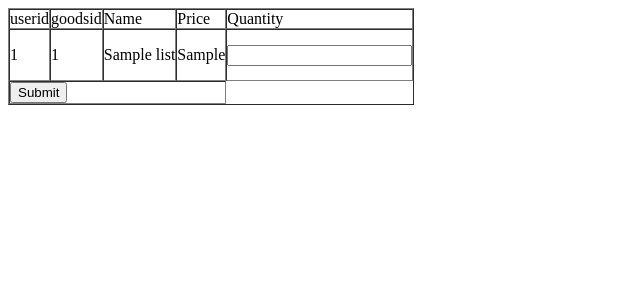
After one commit to fengjincao/shopCart, a Flask app: page /goodspage/1 in a window 1280 px wide. The commit adds this page. Shown: the top 300 px of the page, without its empty margins (0-640 px from the left). Run offline with Flask 2, Linux system fonts and the light colour scheme; a user stored in the database is signed in; tables that the repository leaves empty hold one stand-in row (values such as "Sample post").

Commit message:
第一步：完成购物车的基本逻辑

```diff
--- a/config.py
+++ b/config.py
@@ -4,7 +4,7 @@ basedir = os.path.abspath(os.path.dirname(__file__))
 
 
 SQLALCHEMY_TRACK_MODIFICATIONS = True
-
+SQLALCHEMY_ECHO = True
 SQLALCHEMY_DATABASE_URI = 'mysql+mysqldb://root:root@127.0.0.1:3306/shopcarttest?charset=utf8&use_unicode=0'
 SQLALCHEMY_MIGRATE_REPO = os.path.join(basedir, 'db_repository')
 
--- a/server/models.py
+++ b/server/models.py
@@ -1,4 +1,6 @@
 from server import db
+from sqlalchemy.exc import IntegrityError
+from flask.ext.login import current_user
 
 
 class GoodsList(db.Model):
@@ -10,6 +12,10 @@ class GoodsList(db.Model):
     def get_all():
         return GoodsList.query.all()
 
+    @staticmethod
+    def get_id(id):
+        return GoodsList.query.get(id)
+
     def __repr__(self):
         return '<GoodsList %s>' % (self.name)
 
@@ -18,12 +24,39 @@ class User(db.Model):
     id = db.Column(db.Integer, primary_key=True)
     nickname = db.Column(db.String(64), index=True, unique=True)
 
+    @staticmethod
+    def get_user_by_id(rid):
+        user = User.query.get(rid)
+        return user
+
+    @staticmethod
+    def get_user_by_name(username):
+        user = User.query.filter(db.text("nickname=:name")).params(name=username).first()
+        return user
+
 
     def get_id(self):
         return unicode(self.id)
 
 
 class Shopping(db.Model):
-    goodsid = db.Column(db.Integer, db.ForeignKey(GoodsList.id))
-    userid = db.Column(db.Integer, db.ForeignKey(User.id))
-    quantity = db.Column(db.Integer, primary_key=True)
+    goodsid = db.Column(db.Integer, db.ForeignKey(GoodsList.id), primary_key=True)
+    userid = db.Column(db.Integer, db.ForeignKey(User.id), primary_key=True)
+    quantity = db.Column(db.Integer)
+
+    @staticmethod
+    def insert_shopcart(goods_id, user_id, quantity):
+        shop_item = Shopping(goodsid=goods_id, userid=user_id , quantity=quantity)
+        db.session.add(shop_item)
+        try:
+            db.session.commit()
+        except IntegrityError as e:
+            db.session.rollback()
+            old_shop_item = db.session.query(Shopping).filter('goodsid =:goods_id and userid=:user_id').params(goods_id=int(goods_id), user_id=int(user_id)).first()
+            old_shop_item.quantity += int(quantity)
+            db.session.commit()
+
+    @staticmethod
+    def get_all(user_id):
+        all_shopping = db.session.query(Shopping).filter(db.text(" userid=:user_id")).params(user_id=int(user_id)).all()
+        return all_shopping
--- /dev/null
+++ b/server/templates/goodspage.html
@@ -0,0 +1,35 @@
+<!DOCTYPE html>
+<html lang="en">
+<head>
+  <meta charset="UTF-8">
+  <title>Title</title>
+</head>
+<body>
+<form method="post" action="{{url_for('add_shop')}}" name="add_shop">
+  <input type="hidden" name="csrf_token" value="{{ csrf_token() }}" />
+  <input type="hidden" name="user_id" value="{{userid}}" />
+  <input type="hidden" name="goods_id" value="{{goods.id}}" />
+  <table border="1" cellpadding="0" cellspacing="0">
+    <tr>
+        <td>userid</td>
+        <td> goodsid</td>
+        <td> Name     </td>
+        <td> Price    </td>
+        <td> Quantity </td>
+    </tr>
+    <tr>
+      <td ><p>{{userid}}</p></td>
+      <td><p>{{goods.id}}</p></td>
+      <td><p>{{goods.name}}</p></td>
+      <td><p>{{goods.price}}</p></td>
+      <td><input type="text" name="quantity" id="add_shop_cart" /> </td>
+    </tr>
+    <tr>
+      <td colspan="4">
+        <input type="submit" />
+      </td>
+    </tr>
+  </table>
+</form>
+</body>
+</html>
--- a/server/views.py
+++ b/server/views.py
@@ -1,30 +1,35 @@
 from server import app, lm
 from flask import render_template, g, url_for, session,redirect, flash, request
 from server.forms import LoginForm
-from server.models import User, GoodsList
+from server.models import User, GoodsList ,Shopping
 from flask.ext.login import current_user, login_required, login_user , logout_user
 from server.controler import check_login
 
 
 @app.route('/home')
 def home():
-    user = {'nickname': 'Allen'}  # fake user
+
+    user = User.get_user_by_name(session['nickname'])
+    user = {'nickname': user.nickname}  # fake user
     if g.user is not None:
         return render_template("index.html",
             title='Home',
             user=user)
 
 
-@app.route('/shopping', methods=['POST','GET'])
+@app.route('/shopping', methods=['POST', 'GET'])
 def shopping():
     goods = GoodsList.get_all()
     return render_template('shopping.html',
                            goods=goods)
 
 
-@app.route('/add_shopcart',methods=['POST'])
-def add_shopcart():
-    return None
+@app.route('/goodspage/<int:good_id>', methods=['POST', "GET"])
+def goodspage(good_id):
+    goods = GoodsList.get_id(good_id)
+    user = User.get_user_by_name(session['nickname'])
+    userid = user.id
+    return render_template('goodspage.html', goods=goods, userid=userid)
 
 
 @app.route('/', methods=['GET', 'POST'])
@@ -44,6 +49,27 @@ def login():
                            form=form)
 
 
+@app.route('/add_shop_cart', methods=['POST'])
+def add_shop():
+    goods_id = request.form['goods_id']
+    user_id = request.form['user_id']
+    quantity = request.form['quantity']
+    user_id2 = current_user
+    Shopping.insert_shopcart(goods_id, user_id, quantity)
+
+    shop_items = Shopping.get_all(user_id)
+    view_lists = []
+    for shop_item in shop_items:
+        goodsitem = GoodsList.get_id(shop_item.goodsid)
+        view_item = {'quantity': shop_item.quantity,
+                    'goods_id': goodsitem.id,
+                    'goods_price':goodsitem.price,
+                    'goods_name': goodsitem.name,
+                    'total_money': int(shop_item.quantity)*int(goodsitem.price)}
+        view_lists.append(view_item)
+    return render_template('shopcart.html', shopitems=view_lists, username=session['nickname'])
+
+
 @app.before_request
 def before_request():
     g.user = current_user
```
Also changed, not shown: server/templates/shopcart.html (added, +30 -0 lines), server/templates/shopping.html (+1 -36 lines).
